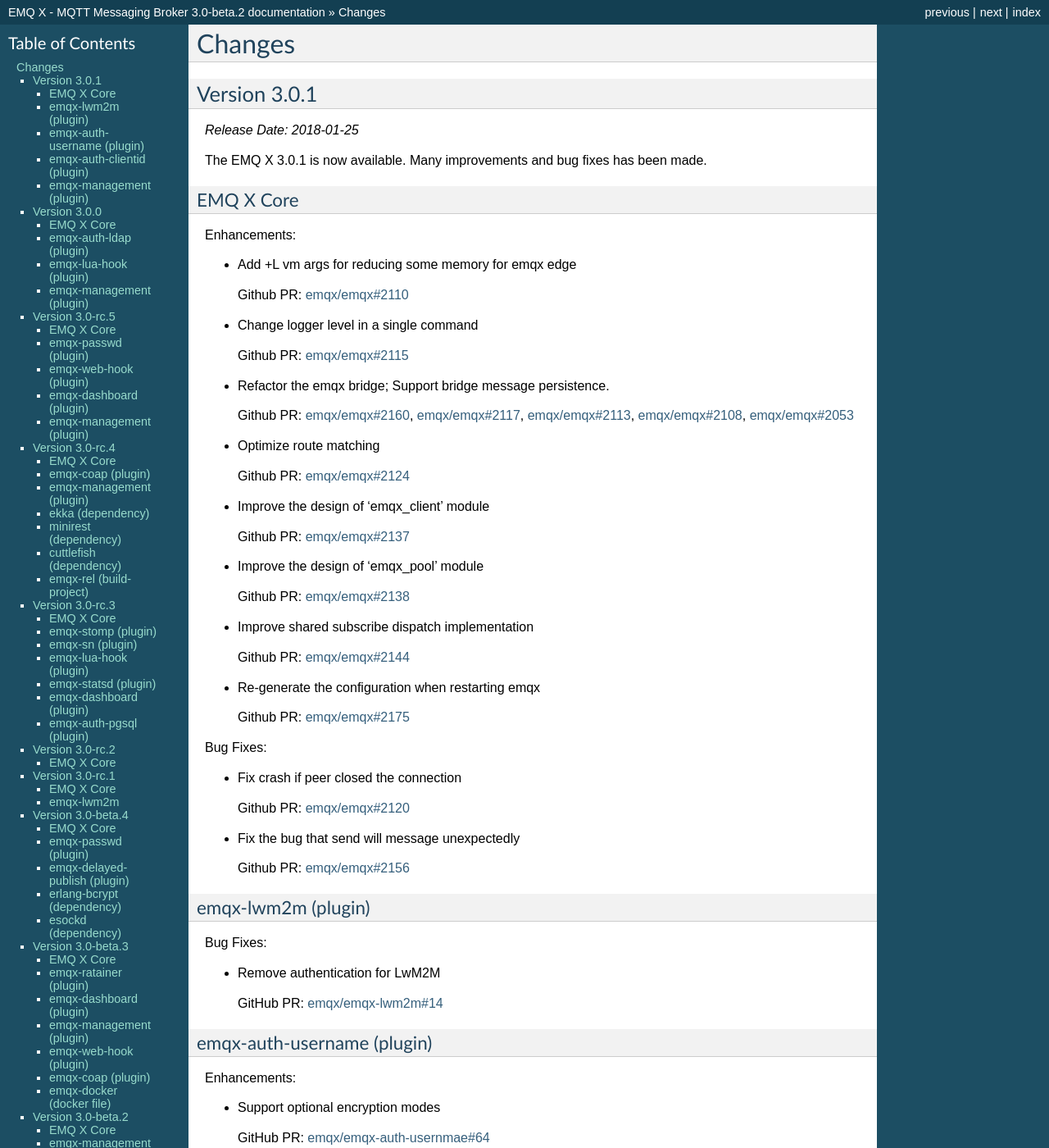
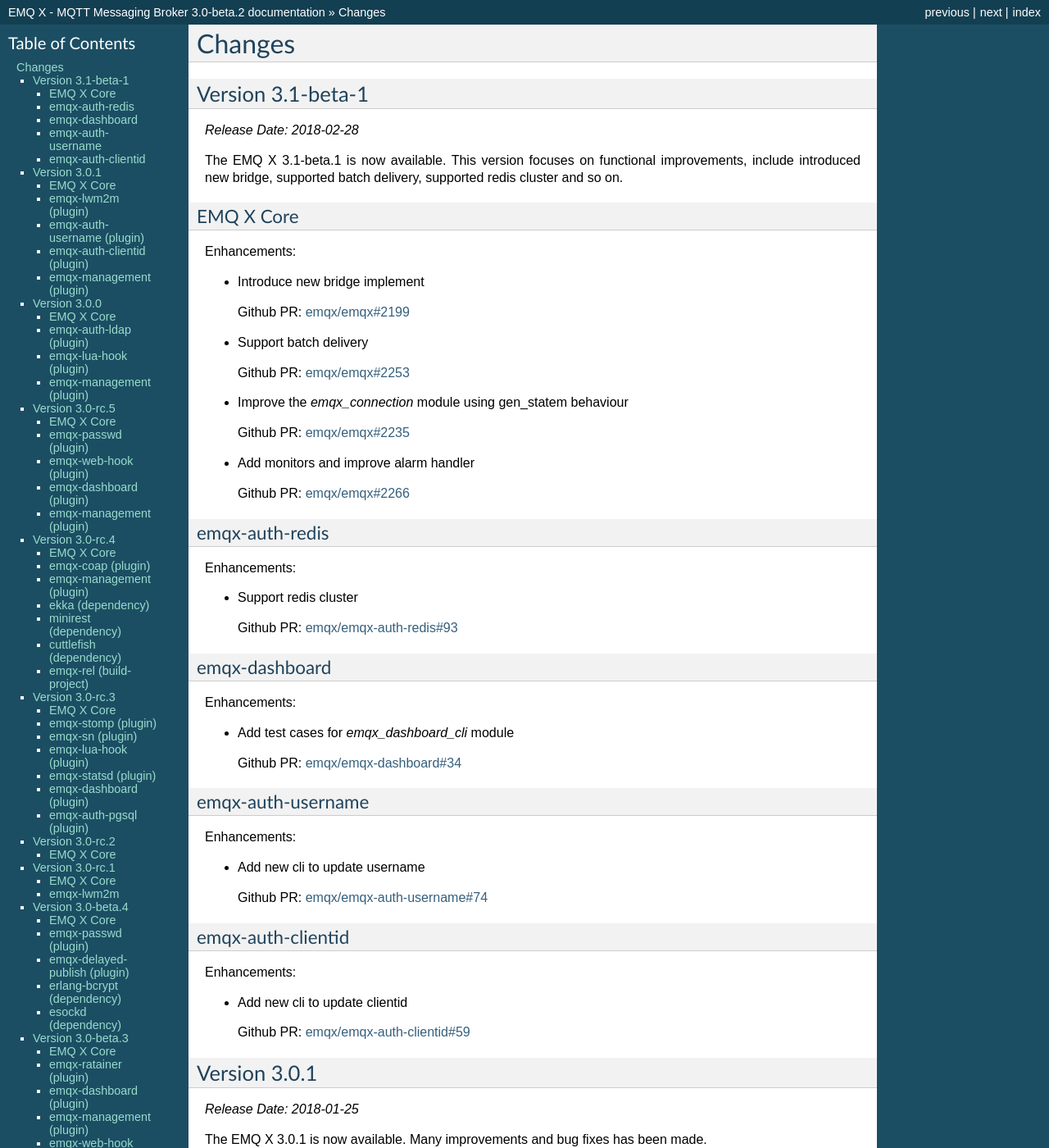
Before and after one commit to emqxarchive/emqx-docs-en, a Sphinx documentation site: the page built from source/changes.rst, in a window 1280 px wide and 1400 px high. Shown: the whole window at 82% size. Built offline with Sphinx 7.4.7, drawn with Linux system fonts in a browser that asks for light colours.

Commit message:
Version 3.1-beta.1 change log

```diff
--- a/source/changes.rst
+++ b/source/changes.rst
@@ -4,6 +4,82 @@
 =======
 Changes
 =======
+
+.. _release_3.1-beta.1:
+
+------------------
+Version 3.1-beta-1
+------------------
+
+*Release Date: 2018-02-28*
+
+The EMQ X 3.1-beta.1 is now available. This version focuses on functional improvements, include
+introduced new bridge, supported batch delivery, supported redis cluster and so on.
+
+EMQ X Core
+----------
+
+Enhancements:
+
+- Introduce new bridge implement
+
+  Github PR:
+  `emqx/emqx#2199 <https://github.com/emqx/emqx/pull/2199>`_
+
+- Support batch delivery
+
+  Github PR:
+  `emqx/emqx#2253 <https://github.com/emqx/emqx/pull/2253>`_
+
+- Improve the `emqx_connection` module using gen_statem behaviour
+
+  Github PR:
+  `emqx/emqx#2235 <https://github.com/emqx/emqx/pull/2235>`_
+
+- Add monitors and improve alarm handler
+
+  Github PR:
+  `emqx/emqx#2266 <https://github.com/emqx/emqx/pull/2266>`_
+
+emqx-auth-redis
+---------------
+
+Enhancements:
+
+- Support redis cluster
+
+  Github PR:
+  `emqx/emqx-auth-redis#93 <https://github.com/emqx/emqx-auth-redis/pull/93>`_
+
+emqx-dashboard
+--------------
+
+Enhancements:
+
+- Add test cases for `emqx_dashboard_cli` module
+
+  Github PR:
+  `emqx/emqx-dashboard#34 <https://github.com/emqx/emqx-dashboard/pull/34>`_
+
+emqx-auth-username
+------------------
+
+Enhancements:
+
+- Add new cli to update username
+
+  Github PR:
+  `emqx/emqx-auth-username#74 <https://github.com/emqx/emqx-auth-username/pull/74>`_
+
+emqx-auth-clientid
+------------------
+
+Enhancements:
+
+- Add new cli to update clientid
+
+  Github PR:
+  `emqx/emqx-auth-clientid#59 <https://github.com/emqx/emqx-auth-clientid/pull/59>`_
 
 .. _release_3.0.1:
 
```
